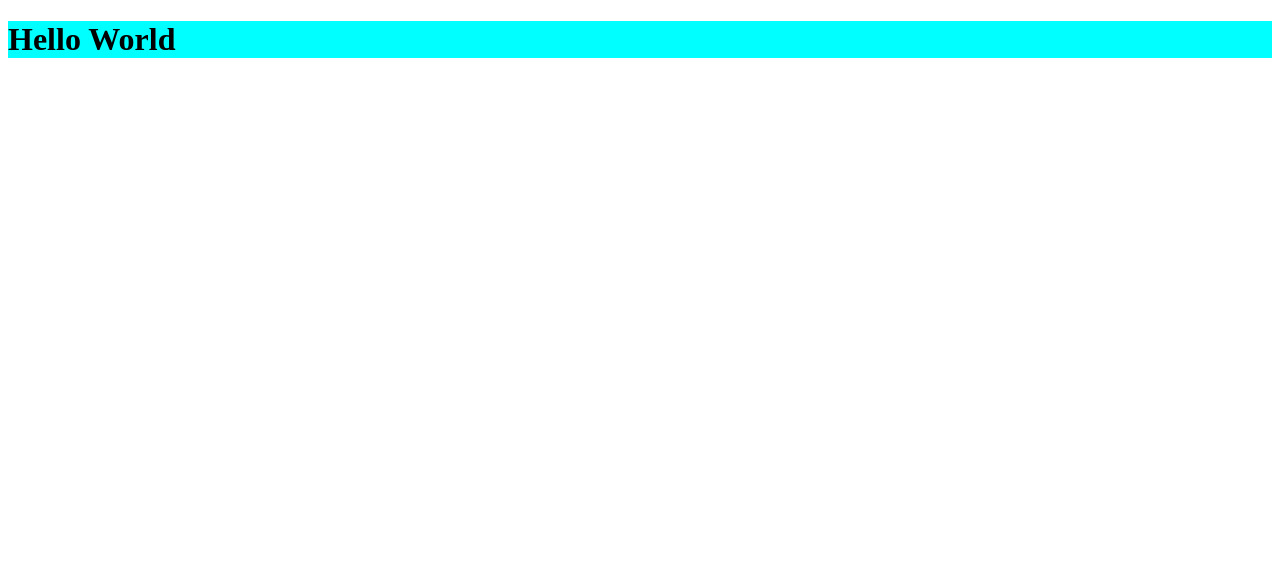
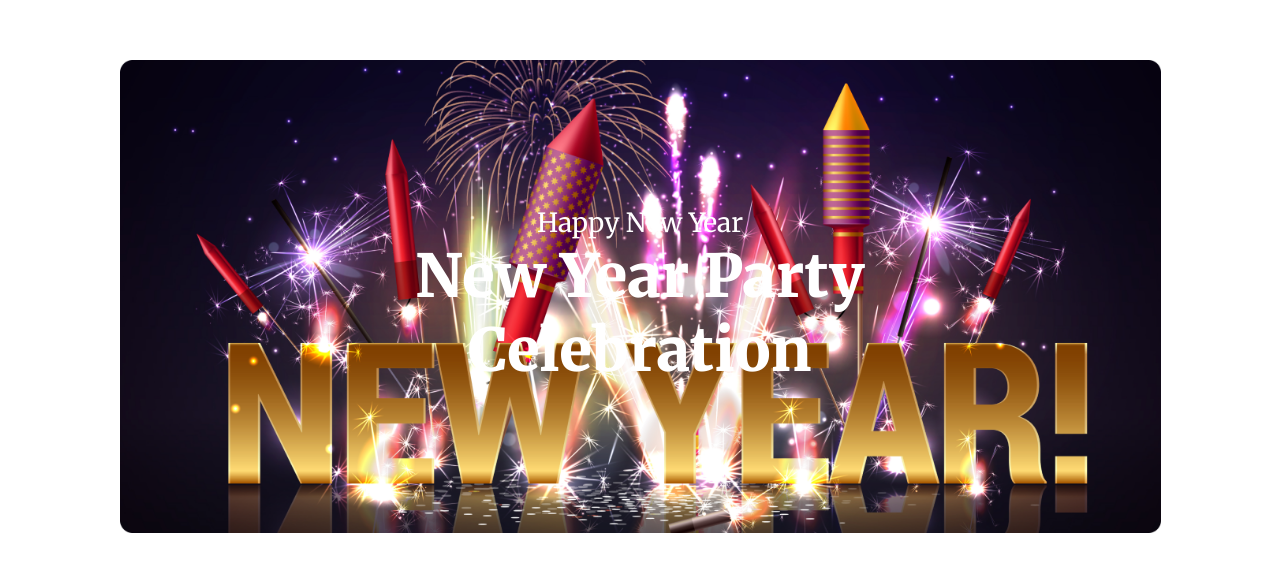
Before and after one commit to rafiul-razib/new-year-sale, a plain HTML site: page index.html in a window 1280 px wide. Drawn offline with Linux system fonts and the light colour scheme.

Commit message:
banner section done

```diff
--- a/css/styles.css
+++ b/css/styles.css
@@ -1,3 +1,37 @@
-h1{
-    background-color: aqua;
+@import url('https://fonts.googleapis.com/css2?family=Inter&family=Merriweather:wght@400;900&display=swap');
+
+
+*{
+    margin: 0;
+    padding: 0;
+    /* font-family: 'Inter', sans-serif; */
+    font-family: 'Merriweather', serif;
 }
+
+header .banner{
+    background-image: url('../resources/Banner\ Image.png');
+    background-position: center;
+    background-size: contain;
+    background-repeat: no-repeat;
+    width: 82.5%;
+    max-width: 1320px;
+    margin: 60px auto;
+}
+
+
+
+header .banner .banner-text{
+    color: #fff;
+    text-align: center;
+    padding: 146px 284px;
+}
+
+.banner-text h1{
+    font-size: 59.4px;
+    font-weight: 900;
+}
+
+.banner-text h4{
+    font-size: 26.4px;
+    font-weight: 400;
+}
--- a/index.html
+++ b/index.html
@@ -7,6 +7,14 @@
     <link rel="stylesheet" href="./css/styles.css">
 </head>
 <body>
-    <h1>Hello World</h1>
+    <header>
+        <div class="banner">
+            <div class="banner-text">
+                <h4>Happy New Year</h4>
+                <h1>New Year Party <br>
+                Celebration</h1>
+            </div>
+        </div>
+    </header>
 </body>
 </html>
```
Also changed, not shown: New Text Document.txt (added).
